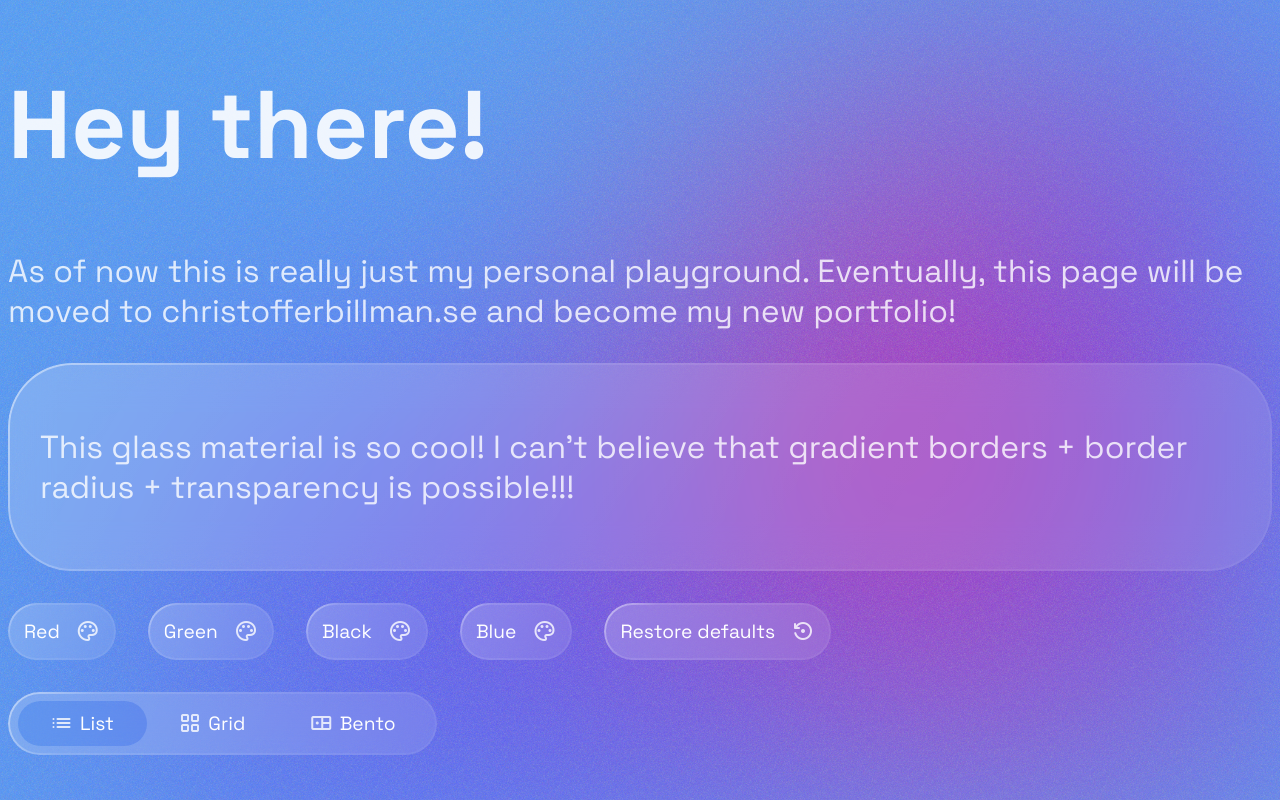
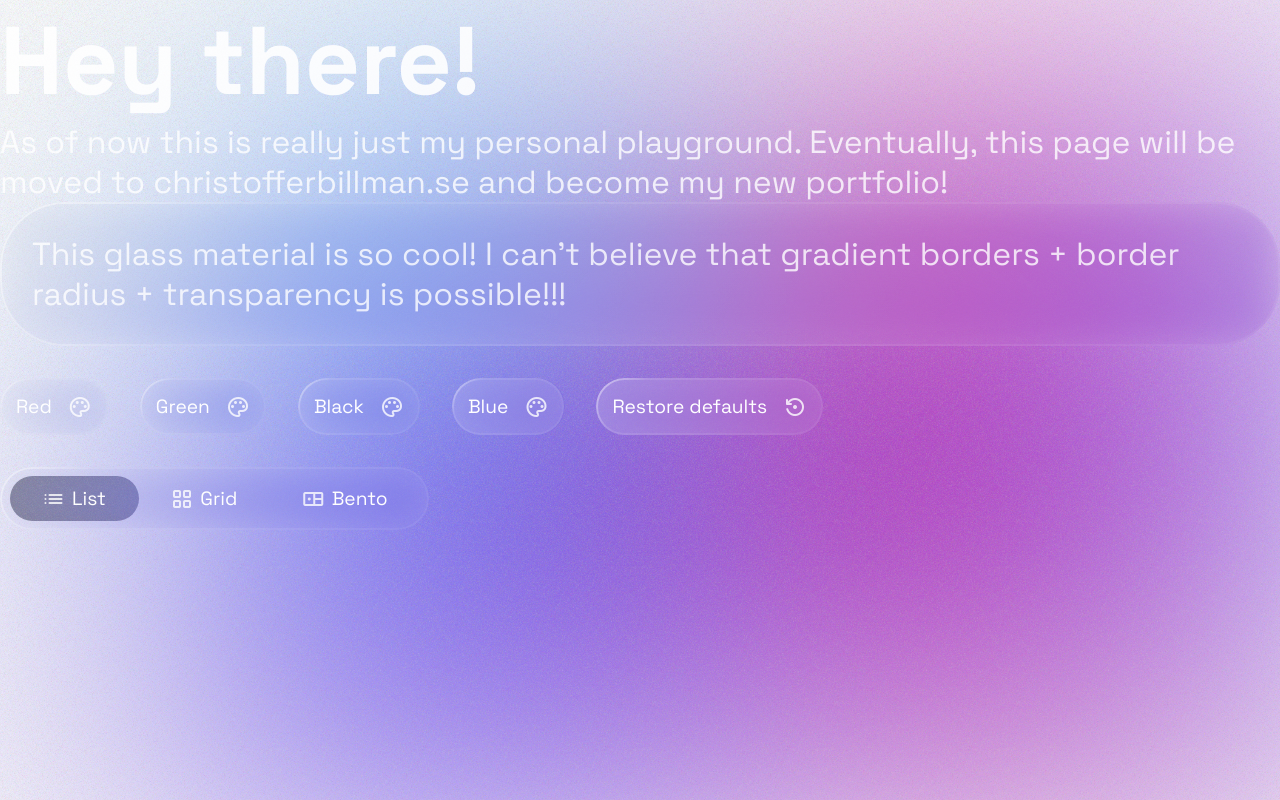
Before and after one commit to ChristofferBillman/portfolio-v5, a React (Vite) app: page / in a window 1280 px wide. Built offline with nearby package versions, Linux system fonts and the light colour scheme.

Commit message:
fix: margin collpase on Safari.

```diff
--- a/src/App.css
+++ b/src/App.css
@@ -14,19 +14,21 @@ button {
 }
 
 body {
-	transition-duration: 10s;
-	background-color: #4D9BF9;
+	margin: 0;
+	min-height: 100vh;
 }
 
 h1 {
 	color: rgba(255,255,255, 0.9);
 	font-size: 3rem;
+	margin: 0;
 	font-family: 'Space Grotesk';
 }
 p {
 	font-family: 'Space Grotesk';
 	color: rgba(255,255,255, 0.8);
 	font-size: 1rem;
+	margin: 0;
 }
 
 a {
```
